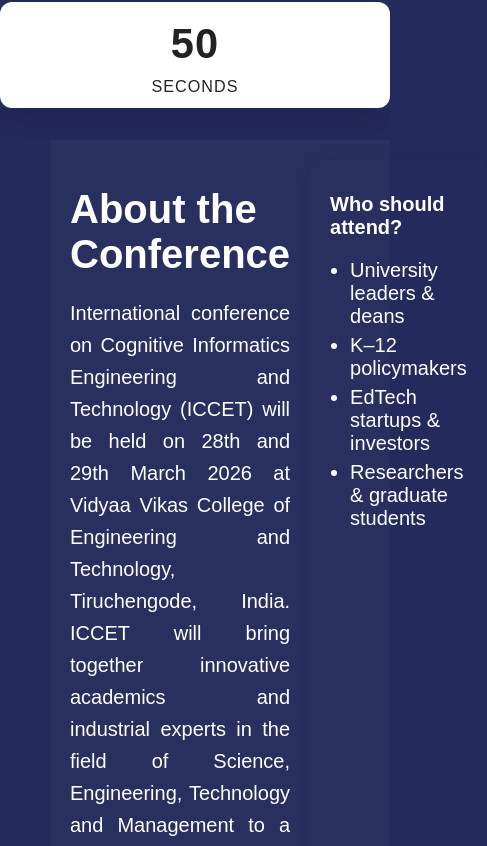
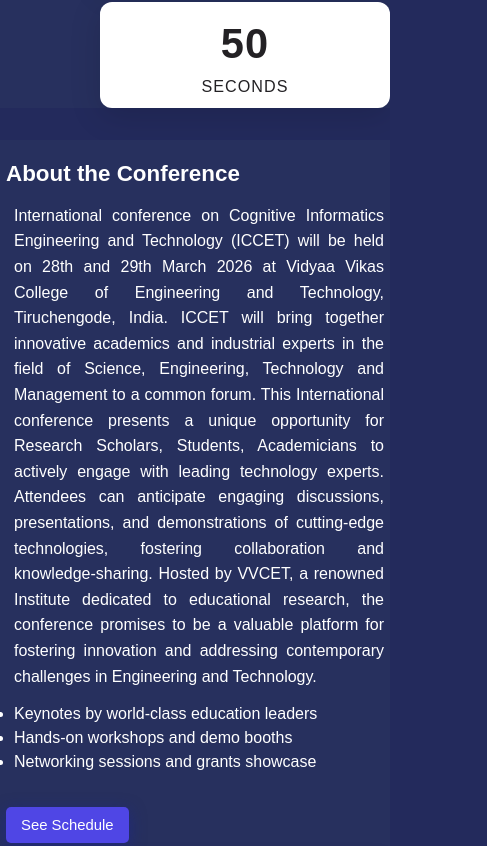
Before and after one commit to archanan3108-cloud/react-conference, a React (Create React App) app: page / in a window 390 px wide. Shown: the part 1398-2244 px from the top of the page, 487 px wide, since content can reach past the window. Built offline with nearby package versions, Linux system fonts and the light colour scheme.

Commit message:
update mobile responsive

```diff
--- a/src/components/aboutus.css
+++ b/src/components/aboutus.css
@@ -127,3 +127,65 @@
 .schd_btn:hover {
   background: #080531;
 }
+
+
+/*----Mobile Responsive ---*/
+@media (max-width: 900px) {
+  .conference-container {
+    flex-direction: column;
+    gap: 12px;
+    padding: 8px;
+    margin-left: 0;
+  }
+  .aboutsection,
+  .about-section,
+  .attendees-section {
+    padding: 8px;
+    max-width: 100vw;
+    box-sizing: border-box;
+  }
+  .aboutsection {
+    padding-left: 0;
+    padding-right: 0;
+  }
+}
+
+@media (max-width: 600px) {
+  .conference-container {
+    flex-direction: column;
+    gap: 6px;
+    padding: 2px;
+  }
+  .aboutsection h1,
+  .about-section h1 {
+    font-size: 1.4rem;
+    margin-bottom: 6px;
+  }
+  .aboutsection h2 {
+    font-size: 1rem;
+    margin-bottom: 6px;
+  }
+  .aboutsection p,
+  .about-section p,
+  .about-section ul,
+  .attendees-section ul {
+    font-size: 1rem;
+    padding-left: 8px;
+  }
+  .attendees-section h1 {
+    font-size: 1.1rem;
+    margin-bottom: 5px;
+  }
+  .attendees-section,
+  .aboutsection,
+  .about-section {
+    padding: 4px;
+    border-radius: 5px;
+  }
+  .schd_btn {
+    padding: 10px 18px;
+    font-size: 0.93rem;
+    margin-top: 12px;
+    border-radius: 6px;
+  }
+}
--- a/src/components/homepage.css
+++ b/src/components/homepage.css
@@ -565,6 +565,9 @@
     border: none;
     margin: 0;
   }
-
+.countdown-unit {
+  max-width: 300px;
+  margin-left: 100px;
+}
 
 }
--- a/src/components/papersubmission.css
+++ b/src/components/papersubmission.css
@@ -160,3 +160,82 @@
 ol li{
   margin-bottom: 10px;
 }
+
+/*  ---Mobile Responsive-----*/
+@media (max-width: 900px) {
+  .paper-submission-container {
+    padding: 12px 6px 12px 6px;
+    max-width: 98vw;
+    margin: 12px;
+    border-radius: 10px;
+  }
+  .section-box,
+  .sections-box {
+    padding: 5px 6px 10px 6px;
+    margin-bottom: 14px;
+    border-radius: 6px;
+  }
+  .submit-link,
+  .mail-box {
+    font-size: 0.98rem;
+    padding: 4px 8px;
+    border-radius: 4px;
+    margin-right: 5px;
+    margin-left: 4px;
+  }
+  .template-section .download-btn {
+    font-size: 1rem;
+    padding: 0px 10px;
+    margin-left: 7px;
+    border-radius: 4px;
+  }
+  .template-desc {
+    font-size: 1rem;
+    margin-right: 3px;
+  }
+}
+
+@media (max-width: 600px) {
+  .paper-submission-container {
+    padding: 4px 2px;
+    border-radius: 6px;
+    margin: 2px;
+  }
+  .submission-title {
+    font-size: 1.1rem;
+    padding-bottom: 12px;
+    margin-bottom: 8px;
+  }
+  .section-header,
+  .policy-header {
+    font-size: 1rem;
+    margin-bottom: 4px;
+    padding-top: 0px;
+  }
+  .note-text,
+  .policy-text {
+    font-size: 0.92rem;
+    padding-top: 6px;
+    margin-bottom: 14px;
+  }
+  .section-box,
+  .sections-box {
+    padding: 2px 2px 7px 2px;
+    border-radius: 4px;
+    margin-bottom: 6px;
+  }
+  .reg-table {
+    font-size: 0.91rem;
+    width: 100%;
+    overflow-x: auto;
+    display: block;
+  }
+  .reg-table th, .reg-table td {
+    padding: 6px 4px;
+    font-size: 0.96rem;
+  }
+  ol li {
+    margin-bottom: 7px;
+    font-size: 0.96rem;
+  }
+}
```
